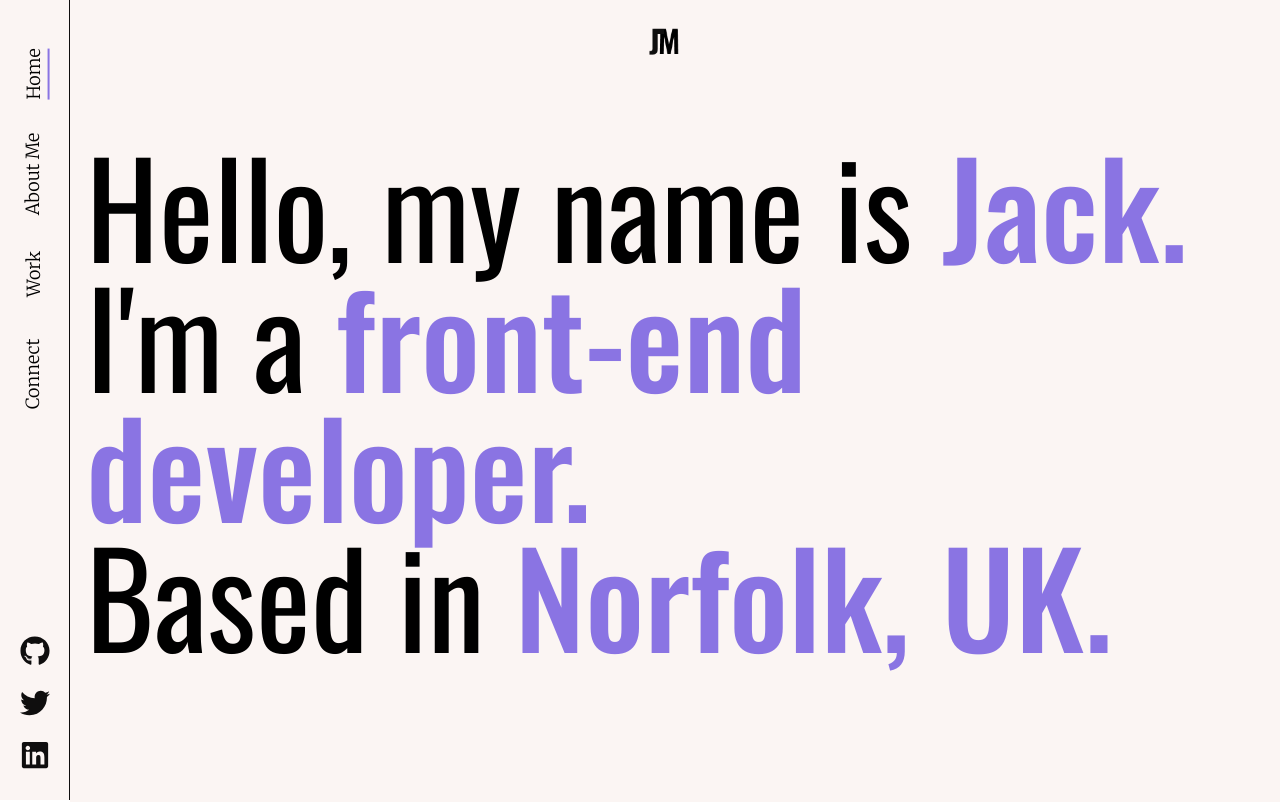
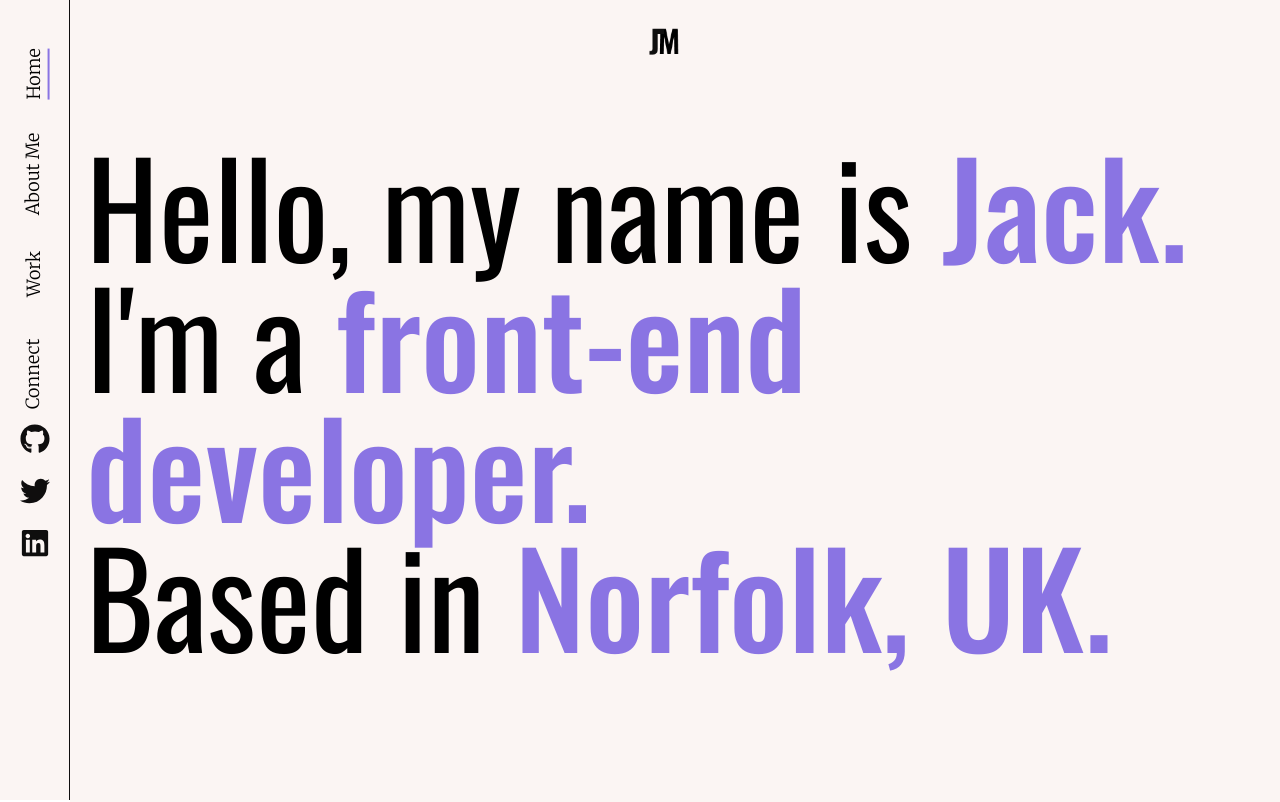
Before and after one commit to JackMorre/2024-website-portfolio, a React (Vite) app: page / in a window 1280 px wide. Shown: the top 802 px of the page. Built offline with nearby package versions, Linux system fonts and the light colour scheme.

Commit message:
changing socials in menu - mobile

```diff
--- a/src/pages/componants/aside/Aside.jsx
+++ b/src/pages/componants/aside/Aside.jsx
@@ -13,7 +13,7 @@ export default function Aside() {
             desktopMode
               ? "w-[50px] xl:w-[70px] fixed z-30  border-r-[1px] border-dark top-0 left-0"
               : "fixed top-0 right-0 w-5/6 shadow-[-0px_0px_50px_10px_#0F0E0E] pt-16 z-40 bg-light"
-          } h-screen flex flex-col justify-between bg-light`}
+          } h-screen flex flex-col bg-light`}
         >
           <ul
             className={`font-merriweather ${
```
